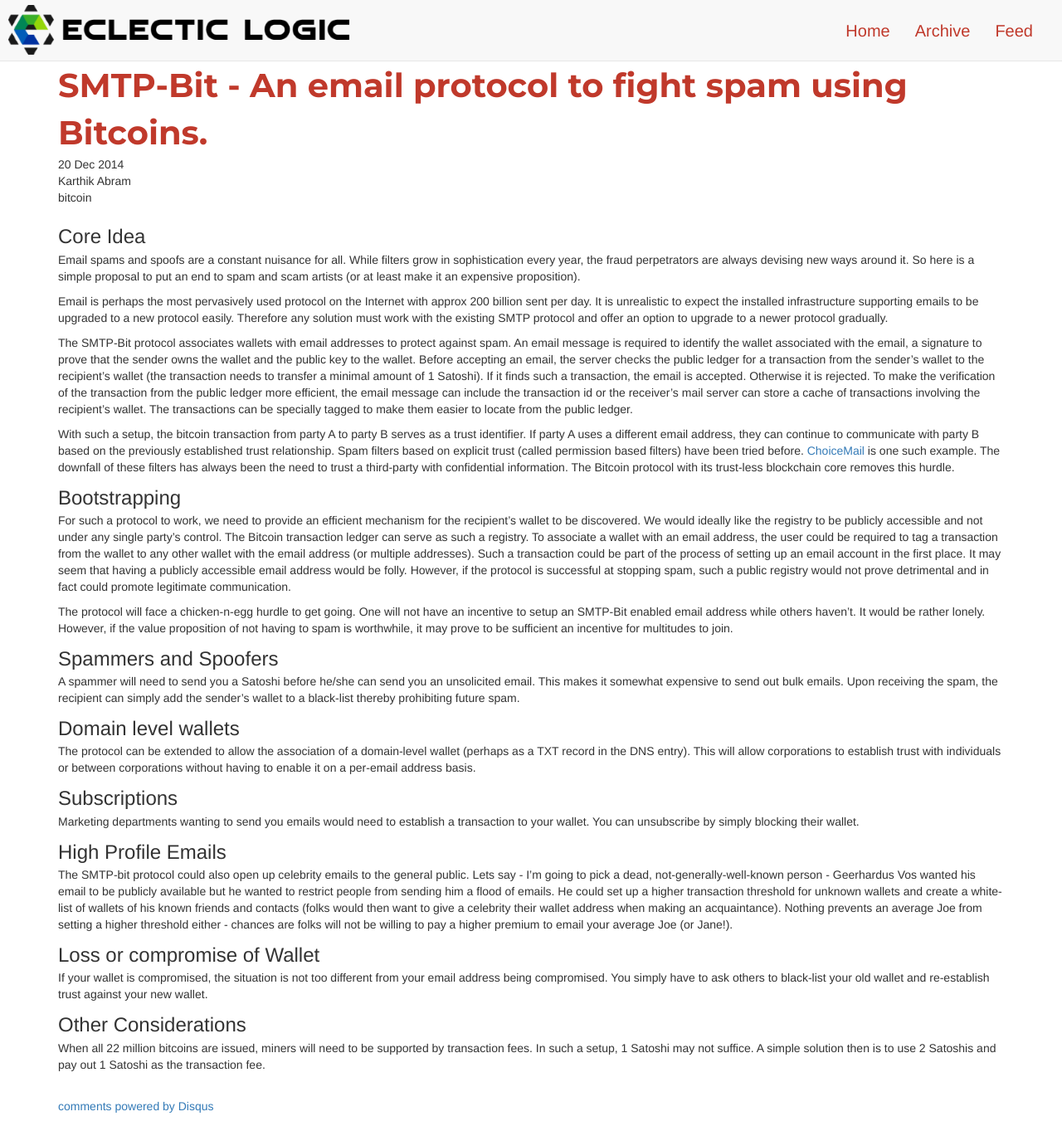
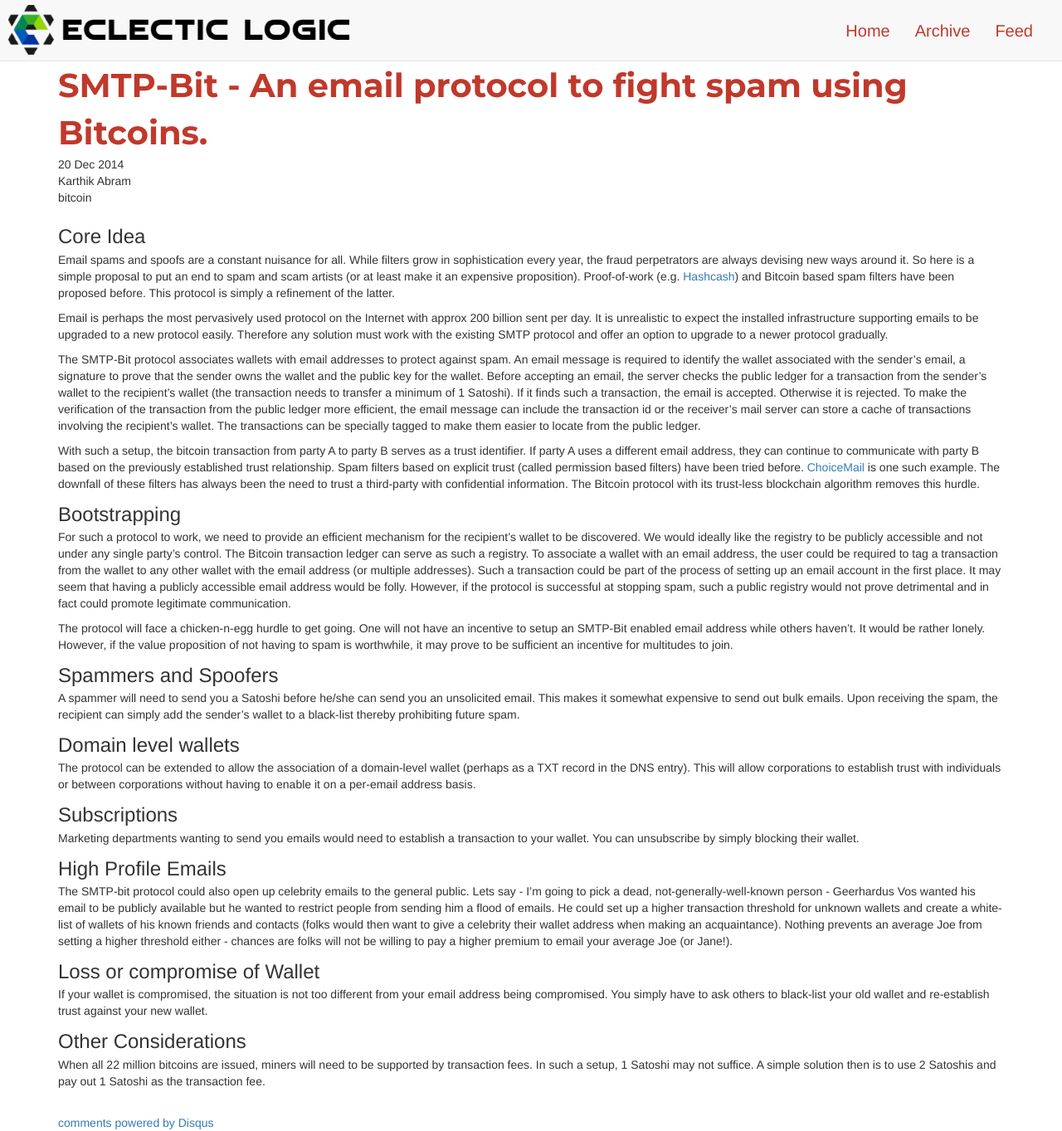
Before and after one commit to eclecticlogic/eclecticlogic.github.io, a Jekyll site: the page built from _posts/2014-12-20-smtpbit.md, in a window 1280 px wide and 1363 px high. Shown: the whole window at 83% size. Built offline with Jekyll 4.4.1, drawn with Linux system fonts in a browser that asks for light colours; nearby versions of some CDN libraries; Markdown is read by kramdown in place of the engine named in the settings; comment, search, counter and statistics services are not loaded.

Commit message:
small modification

```diff
--- a/_posts/2014-12-20-smtpbit.md
+++ b/_posts/2014-12-20-smtpbit.md
@@ -6,13 +6,13 @@ tags: bitcoin
 ---
 
 ### Core Idea
-Email spams and spoofs are a constant nuisance for all. While filters grow in sophistication every year, the fraud perpetrators are always devising new ways around it. So here is a simple proposal to put an end to spam and scam artists (or at least make it an expensive proposition).
+Email spams and spoofs are a constant nuisance for all. While filters grow in sophistication every year, the fraud perpetrators are always devising new ways around it. So here is a simple proposal to put an end to spam and scam artists (or at least make it an expensive proposition). Proof-of-work (e.g. [Hashcash](http://www.hashcash.org/)) and Bitcoin based spam filters have been proposed before. This protocol is simply a refinement of the latter.
 
 Email is perhaps the most pervasively used protocol on the Internet with approx 200 billion sent per day. It is unrealistic to expect the installed infrastructure supporting emails to be upgraded to a new protocol easily. Therefore any solution must work with the existing SMTP protocol and offer an option to upgrade to a newer protocol gradually.
 
-The SMTP-Bit protocol associates wallets with email addresses to protect against spam. An email message is required to identify the wallet associated with the email, a signature to prove that the sender owns the wallet and the public key to the wallet. Before accepting an email, the server checks the public ledger for a transaction from the sender's wallet to the recipient's wallet (the transaction needs to transfer a minimal amount of 1 Satoshi). If it finds such a transaction, the email is accepted. Otherwise it is rejected. To make the verification of the transaction from the public ledger more efficient, the email message can include the transaction id or the receiver's mail server can store a cache of transactions involving the recipient's wallet. The transactions can be specially tagged to make them easier to locate from the public ledger.
+The SMTP-Bit protocol associates wallets with email addresses to protect against spam. An email message is required to identify the wallet associated with the sender's email, a signature to prove that the sender owns the wallet and the public key for the wallet. Before accepting an email, the server checks the public ledger for a transaction from the sender's wallet to the recipient's wallet (the transaction needs to transfer a minimum of 1 Satoshi). If it finds such a transaction, the email is accepted. Otherwise it is rejected. To make the verification of the transaction from the public ledger more efficient, the email message can include the transaction id or the receiver's mail server can store a cache of transactions involving the recipient's wallet. The transactions can be specially tagged to make them easier to locate from the public ledger.
 
-With such a setup, the bitcoin transaction from party A to party B serves as a trust identifier. If party A uses a different email address, they can continue to communicate with party B based on the previously established trust relationship. Spam filters based on explicit trust (called permission based filters) have been tried before. [ChoiceMail](http://www.digiportal.com/) is one such example. The downfall of these filters has always been the need to trust a third-party with confidential information. The Bitcoin protocol with its trust-less blockchain core removes this hurdle.
+With such a setup, the bitcoin transaction from party A to party B serves as a trust identifier. If party A uses a different email address, they can continue to communicate with party B based on the previously established trust relationship. Spam filters based on explicit trust (called permission based filters) have been tried before. [ChoiceMail](http://www.digiportal.com/) is one such example. The downfall of these filters has always been the need to trust a third-party with confidential information. The Bitcoin protocol with its trust-less blockchain algorithm removes this hurdle.
 
 ### Bootstrapping
 For such a protocol to work, we need to provide an efficient mechanism for the recipient's wallet to be discovered. We would ideally like the registry to be publicly accessible and not under any single party's control. The Bitcoin transaction ledger can serve as such a registry. To associate a wallet with an email address, the user could be required to tag a transaction from the wallet to any other wallet with the email address (or multiple addresses). Such a transaction could be part of the process of setting up an email account in the first place. It may seem that having a publicly accessible email address would be folly. However, if the protocol is successful at stopping spam, such a public registry would not prove detrimental and in fact could promote legitimate communication.
```
